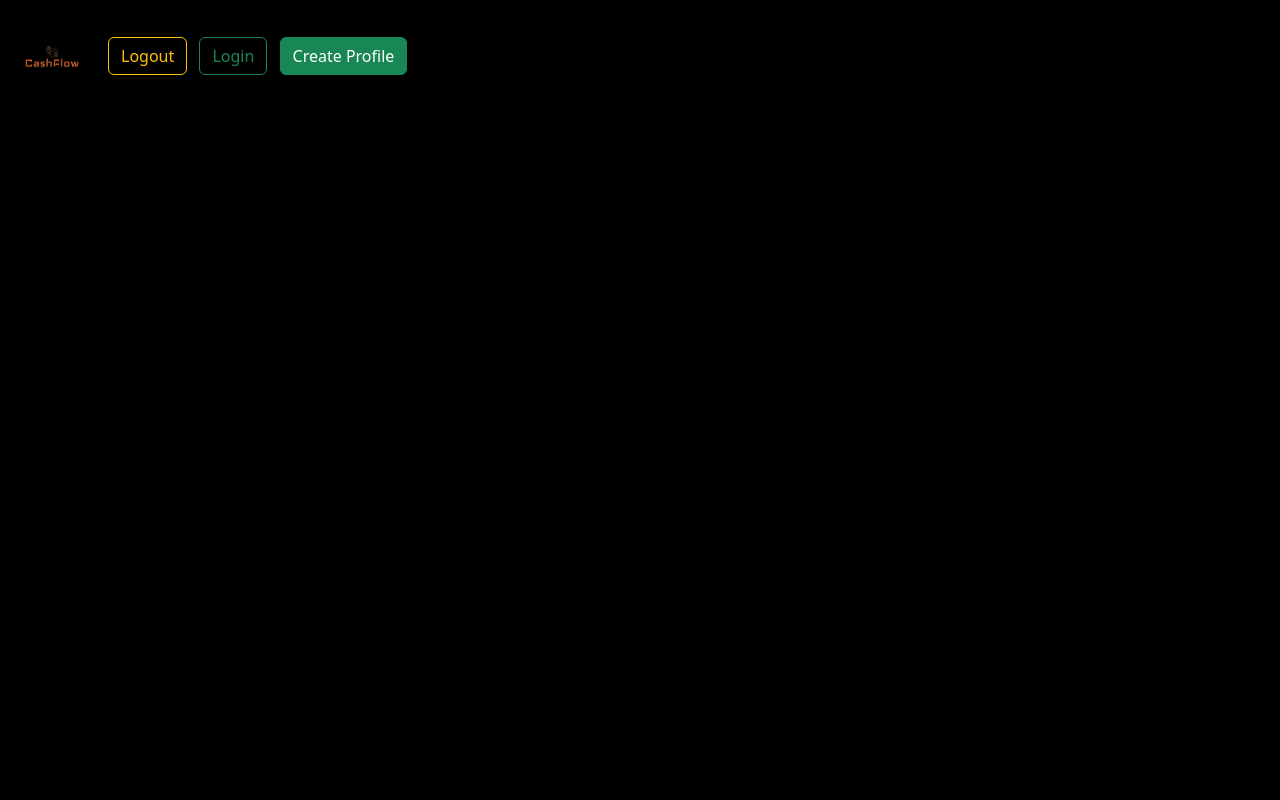
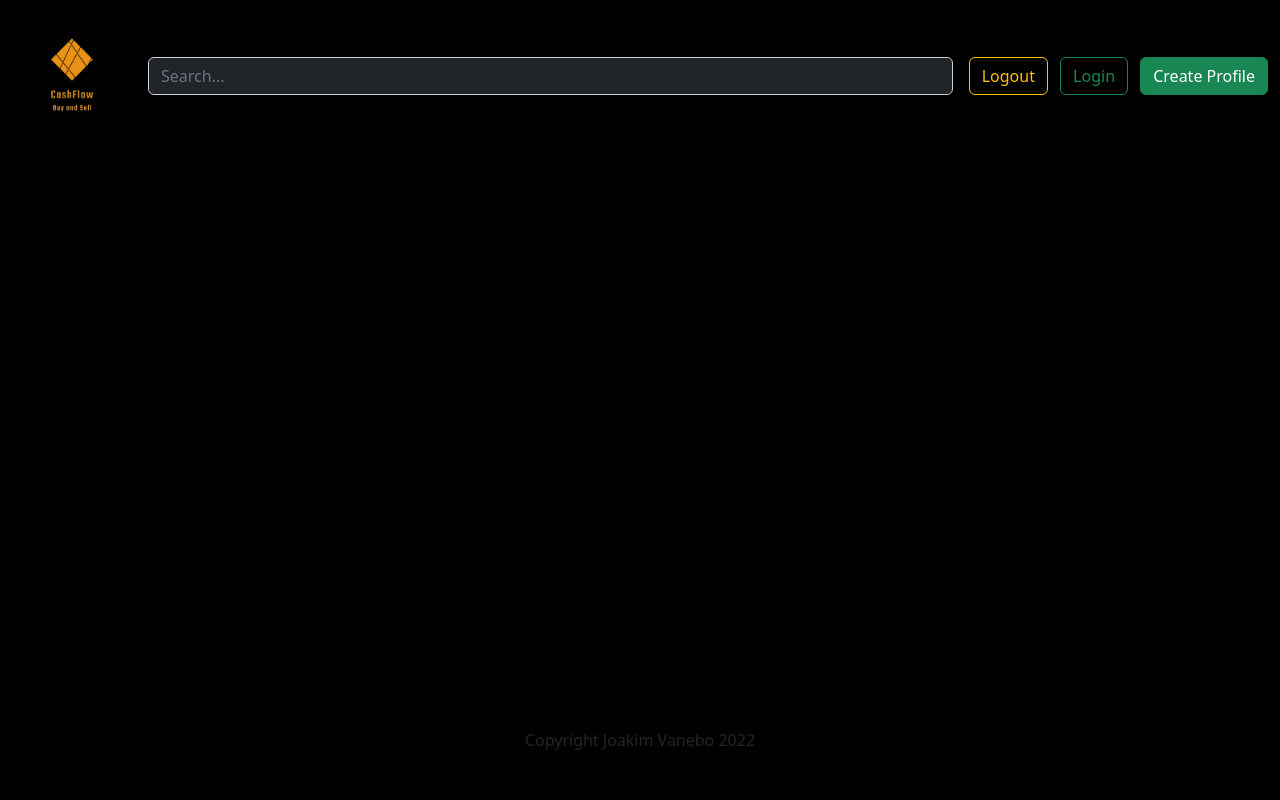
Before and after one commit to Pjatte1337/semester-project-2, a website: page index.html in a window 1280 px wide. Drawn offline with nearby package versions, Linux system fonts and the light colour scheme.

Commit message:
added navbar and footer

```diff
--- a/index.html
+++ b/index.html
@@ -1,19 +1,26 @@
 <!DOCTYPE html>
-<html lang="en">
+<html lang="en" class="h-100">
 <head>
     <meta charset="UTF-8">
     <meta http-equiv="X-UA-Compatible" content="IE=edge">
     <meta name="viewport" content="width=device-width, initial-scale=1.0">
     <title>Cashflow</title>
     <link rel="stylesheet" href="/dist/css/index.css">
+    <script src="/node_modules/bootstrap/dist/js/bootstrap.bundle.min.js"></script>
 </head>
-<body>
+<body class="d-flex flex-column h-100">
+
+   <!--Header / navbar-->
    <header class="py-3 sticky-top shadow">
     <div class="container-fluid">
       <div class="d-flex flex-wrap align-items-center justify-content-center justify-content-sm-start">
         <a href="./" class="d-flex align-items-center mb-2 me-sm-3 mb-sm-0 text-white text-decoration-none">
-          <img style="width: 5rem" src="src/images/ad4183f624534ac195127413e9c21a32-removebg-preview.png" alt="Logo" />
+          <img style="width: 7.5rem" src="src/images/logo.png" alt="Logo" />
         </a>
+        <form class="col mb-3 mb-sm-0 me-sm-3" role="search">
+          <input type="search" class="form-control form-control-dark text-bg-dark" placeholder="Search..."
+            aria-label="Search" />
+        </form>
         <div class="text-end">
           <button type="button" class="btn btn-outline-warning me-2" data-auth="logout" data-visible="loggedIn">
             Logout
@@ -30,6 +37,18 @@
       </div>
     </div>
   </header>
-    <script src="/node_modules/bootstrap/dist/js/bootstrap.bundle.min.js"></script>
+
+   <!--Content-->
+  <main>
+  </main>
+
+  <!--Footer-->
+  <footer class="footer mt-auto py-3">
+    <div class="container-fluid d-flex justify-content-center bg-theme-bg-sec p-3">
+     <div>
+      <p>Copyright Joakim Vanebo 2022</p>
+     </div>
+    </div>
+   </footer>
 </body>
 </html>
```
